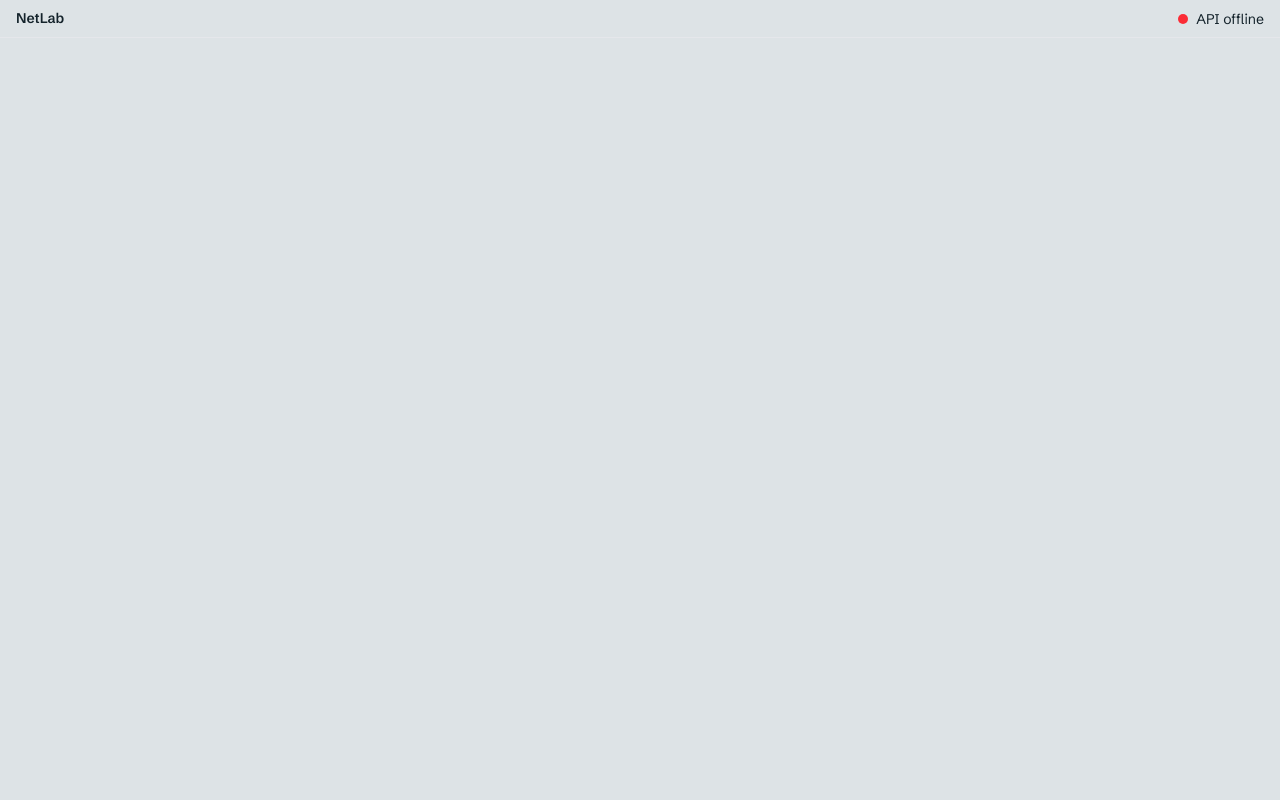
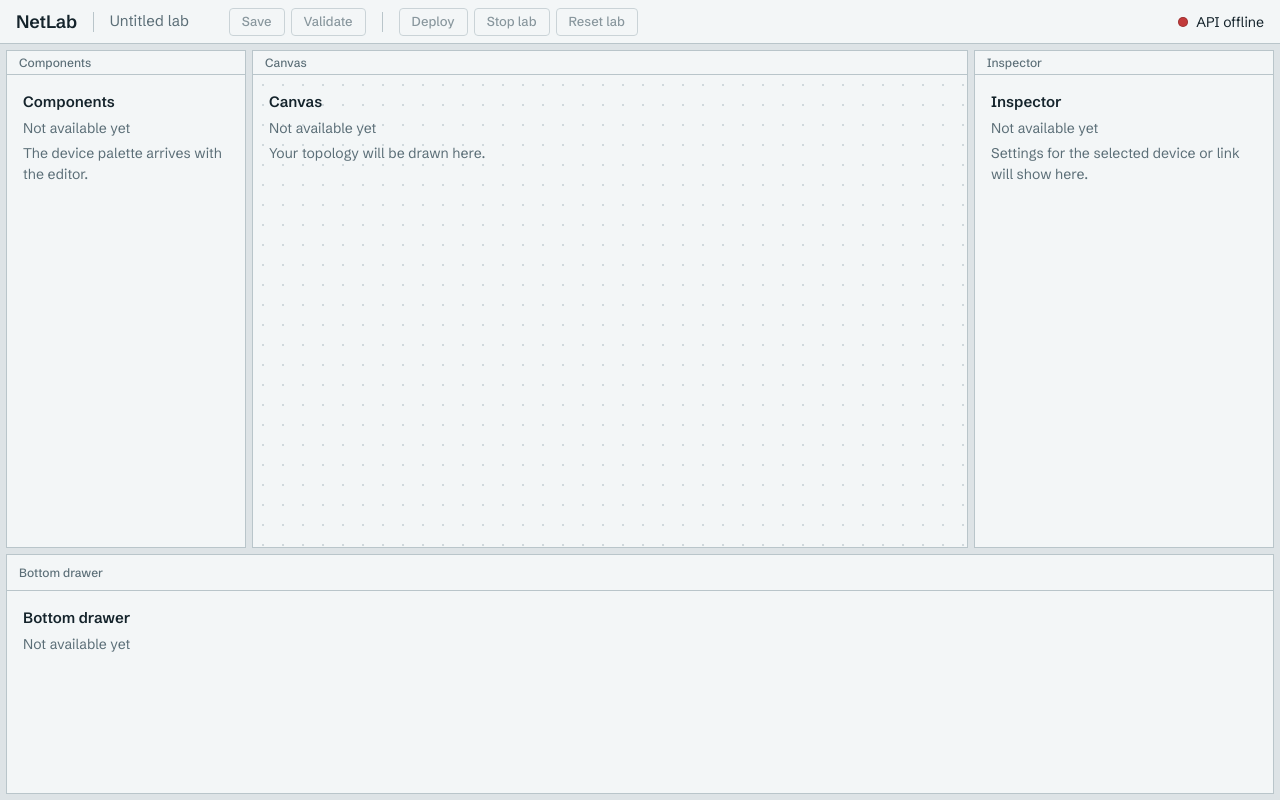
Before and after one commit to ah-naf/netlab, a React (Vite) app in the folder web/: page / in a window 1280 px wide. Built offline with nearby package versions, Linux system fonts and the light colour scheme; no server answers.

Commit message:
feat: add app shell layout with toolbar and labeled regions

```diff
--- a/web/src/App.tsx
+++ b/web/src/App.tsx
@@ -1,13 +1,5 @@
-import ConnectionIndicator from "./components/ConnectionIndicator";
+import AppShell from "./components/AppShell";
 
 export default function App() {
-  return (
-    <div className="min-h-screen">
-      <header className="flex items-center justify-between border-b border-gray-200 px-4 py-2">
-        <span className="font-semibold">NetLab</span>
-        <ConnectionIndicator />
-      </header>
-      <main />
-    </div>
-  );
+  return <AppShell />;
 }
--- /dev/null
+++ b/web/src/components/AppShell.tsx
@@ -0,0 +1,45 @@
+import { APP_MIN_WIDTH, RAIL_SIZE, REGION } from "../constants/layout";
+import { useLayoutStore } from "../store/layoutStore";
+import BottomDrawer from "./BottomDrawer";
+import SidePanel from "./SidePanel";
+import Toolbar from "./Toolbar";
+
+/** Tracks alternate panel and rail; rails hold the drag handles. */
+export default function AppShell() {
+  const { leftWidth, rightWidth, drawerHeight } = useLayoutStore();
+  const rail = `${RAIL_SIZE}px`;
+
+  return (
+    <div
+      className="flex h-screen flex-col bg-chassis"
+      style={{ minWidth: APP_MIN_WIDTH }}
+    >
+      <Toolbar />
+      <div
+        className="grid min-h-0 flex-1 p-1.5"
+        style={{
+          gridTemplateColumns: `${leftWidth}px ${rail} 1fr ${rail} ${rightWidth}px`,
+          gridTemplateRows: `1fr ${rail} ${drawerHeight}px`,
+        }}
+      >
+        <SidePanel
+          as="aside"
+          {...REGION.COMPONENTS}
+          className="col-start-1 row-start-1"
+        />
+        <SidePanel
+          as="main"
+          {...REGION.CANVAS}
+          dotGrid
+          className="col-start-3 row-start-1"
+        />
+        <SidePanel
+          as="aside"
+          {...REGION.INSPECTOR}
+          className="col-start-5 row-start-1"
+        />
+        <BottomDrawer className="col-span-5 row-start-3" />
+      </div>
+    </div>
+  );
+}
--- /dev/null
+++ b/web/src/components/BottomDrawer.tsx
@@ -0,0 +1,22 @@
+import { DRAWER_LABEL } from "../constants/layout";
+import NotAvailable from "./NotAvailable";
+
+interface Props {
+  className?: string;
+}
+
+export default function BottomDrawer({ className = "" }: Props) {
+  return (
+    <section
+      aria-label={DRAWER_LABEL}
+      className={`flex min-h-0 min-w-0 flex-col overflow-hidden border border-rule bg-panel ${className}`}
+    >
+      <div className="flex h-9 shrink-0 items-center border-b border-rule px-3 text-xs font-medium text-ink-muted">
+        {DRAWER_LABEL}
+      </div>
+      <div className="min-h-0 flex-1 overflow-hidden">
+        <NotAvailable name={DRAWER_LABEL} />
+      </div>
+    </section>
+  );
+}
--- a/web/src/components/ConnectionIndicator.tsx
+++ b/web/src/components/ConnectionIndicator.tsx
@@ -10,17 +10,19 @@ export const CONNECTION_LABELS: Record<ConnectionState, string> = {
 };
 
 const DOT_COLORS: Record<ConnectionState, string> = {
-  [CONNECTION_STATE.CHECKING]: "bg-gray-400",
-  [CONNECTION_STATE.ONLINE]: "bg-green-500",
-  [CONNECTION_STATE.ONLINE_WORKER_OFFLINE]: "bg-amber-500",
-  [CONNECTION_STATE.OFFLINE]: "bg-red-500",
+  [CONNECTION_STATE.CHECKING]: "bg-led-off",
+  [CONNECTION_STATE.ONLINE]: "bg-led-ok",
+  [CONNECTION_STATE.ONLINE_WORKER_OFFLINE]: "bg-led-warn",
+  [CONNECTION_STATE.OFFLINE]: "bg-led-fault",
 };
 
 export default function ConnectionIndicator() {
   const state = useConnectionState();
   return (
     <div className="flex items-center gap-2 text-sm">
-      <span className={`h-2.5 w-2.5 rounded-full ${DOT_COLORS[state]}`} />
+      <span
+        className={`h-2.5 w-2.5 rounded-full ring-1 ring-inset ring-black/20 ${DOT_COLORS[state]}`}
+      />
       <span>{CONNECTION_LABELS[state]}</span>
     </div>
   );
--- /dev/null
+++ b/web/src/components/DisabledButton.tsx
@@ -0,0 +1,28 @@
+import type { ToolbarAction } from "../types/layout";
+
+interface Props {
+  action: ToolbarAction;
+  onClick?: () => void;
+}
+
+const BASE =
+  "h-7 rounded-[4px] border border-rule px-3 text-[13px] font-medium transition-colors duration-100";
+const ENABLED = "text-ink hover:border-signal hover:text-signal";
+const DISABLED = "cursor-not-allowed text-ink-muted opacity-70";
+
+/** The span carries the hover text: disabled buttons do not always fire pointer events. */
+export default function DisabledButton({ action, onClick }: Props) {
+  const { enabled, label, disabledReason } = action;
+  return (
+    <span title={enabled ? undefined : disabledReason}>
+      <button
+        type="button"
+        disabled={!enabled}
+        onClick={onClick}
+        className={`${BASE} ${enabled ? ENABLED : DISABLED}`}
+      >
+        {label}
+      </button>
+    </span>
+  );
+}
--- /dev/null
+++ b/web/src/components/SidePanel.tsx
@@ -0,0 +1,33 @@
+import NotAvailable from "./NotAvailable";
+
+interface Props {
+  as: "aside" | "main";
+  label: string;
+  hint: string;
+  className?: string;
+  dotGrid?: boolean;
+}
+
+export default function SidePanel({
+  as: Tag,
+  label,
+  hint,
+  className = "",
+  dotGrid = false,
+}: Props) {
+  return (
+    <Tag
+      aria-label={label}
+      className={`flex min-h-0 min-w-0 flex-col overflow-hidden border border-rule bg-panel ${className}`}
+    >
+      <div className="flex h-6 shrink-0 items-center border-b border-rule px-3 text-xs font-medium text-ink-muted">
+        {label}
+      </div>
+      <div
+        className={`min-h-0 flex-1 overflow-hidden ${dotGrid ? "dot-grid" : ""}`}
+      >
+        <NotAvailable name={label} hint={hint} />
+      </div>
+    </Tag>
+  );
+}
--- /dev/null
+++ b/web/src/components/Toolbar.tsx
@@ -0,0 +1,43 @@
+import {
+  APP_NAME,
+  DEFAULT_PROJECT_NAME,
+  FILE_ACTIONS,
+  LAB_ACTIONS,
+} from "../constants/layout";
+import type { ToolbarAction } from "../types/layout";
+import ConnectionIndicator from "./ConnectionIndicator";
+import DisabledButton from "./DisabledButton";
+
+function Divider() {
+  return <span className="h-5 w-px bg-rule" />;
+}
+
+function ActionGroup({ actions }: { actions: readonly ToolbarAction[] }) {
+  return (
+    <div className="flex items-center gap-1.5">
+      {actions.map((action) => (
+        <DisabledButton key={action.id} action={action} />
+      ))}
+    </div>
+  );
+}
+
+export default function Toolbar() {
+  return (
+    <header className="flex h-11 shrink-0 items-center gap-4 border-b border-rule bg-panel px-4">
+      <span className="text-lg font-semibold tracking-[-0.01em]">
+        {APP_NAME}
+      </span>
+      <Divider />
+      <span className="text-[15px] text-ink-muted">{DEFAULT_PROJECT_NAME}</span>
+      <div className="ml-6 flex items-center gap-4">
+        <ActionGroup actions={FILE_ACTIONS} />
+        <Divider />
+        <ActionGroup actions={LAB_ACTIONS} />
+      </div>
+      <div className="ml-auto">
+        <ConnectionIndicator />
+      </div>
+    </header>
+  );
+}
--- a/web/src/constants/layout.ts
+++ b/web/src/constants/layout.ts
@@ -84,3 +84,6 @@ export const REGION = {
     hint: "Settings for the selected device or link will show here.",
   },
 } as const;
+
+export const DRAWER_LABEL = "Bottom drawer";
+export const RAIL_SIZE = 6;
--- a/web/src/index.css
+++ b/web/src/index.css
@@ -54,3 +54,11 @@ body {
     animation: none !important;
   }
 }
+
+.dot-grid {
+  background-image: radial-gradient(
+    color-mix(in srgb, var(--rule) 60%, transparent) 1px,
+    transparent 1px
+  );
+  background-size: 20px 20px;
+}
```
Also changed, not shown: 1 other file (tests, documents, lock files or other folders).
